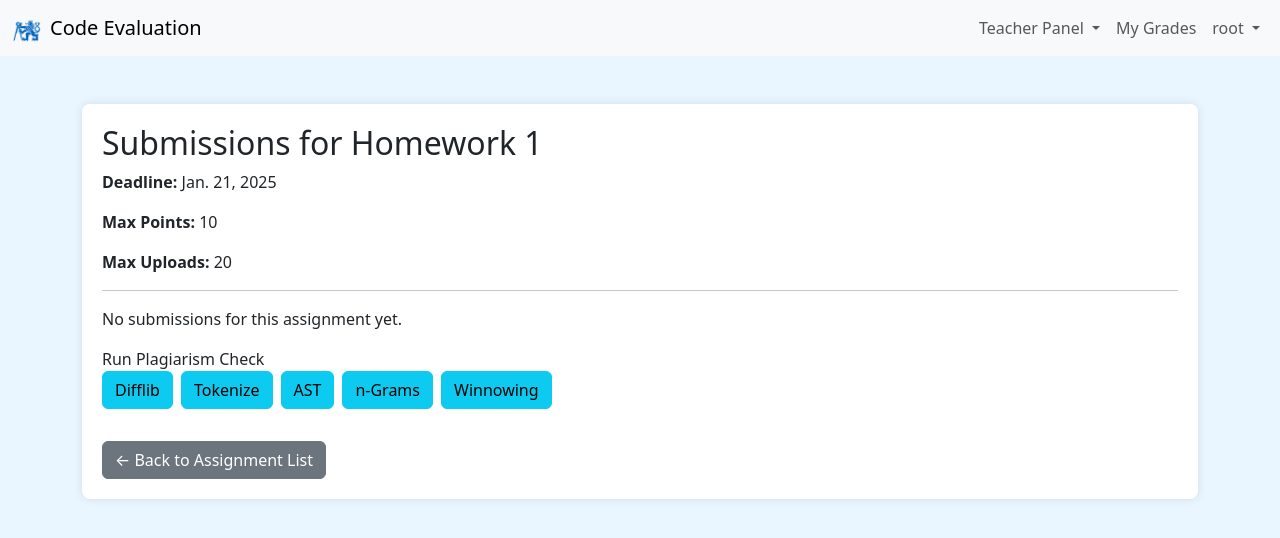
After one commit to SMARTcla/CVUT_Bachelor_Thesis, a Django app: page /teacher/assignments/1/submissions/ in a window 1280 px wide. The commit adds this page. Shown: the top 538 px of the page. Run offline with Django 5.2, Linux system fonts and the light colour scheme; a user stored in the database is signed in; data comes from the database, SQL or seed files in the repository; both versions use the stored data as it was after the commit; some libraries are stand-ins or nearby versions.

Commit message:
Add anti-plagiat system

```diff
--- a/upload/models.py
+++ b/upload/models.py
@@ -8,8 +8,11 @@ from django.core.exceptions import ValidationError
 import markdown
 from django.utils.html import mark_safe
 
-def user_directory_path(instance, filename):
-    return f'user_{instance.user.id}/{filename}'
+def document_upload_path(instance, filename):
+    username = instance.user.username
+    subject_name = instance.assignment.subject.name
+    assignment_no = instance.assignment.number
+    return f"{username}/{subject_name}/{assignment_no}/{filename}"
 
 def validate_file_extension(value):
     ext = os.path.splitext(value.name)[1]
@@ -43,7 +46,10 @@ class Document(models.Model):
     assignment = models.ForeignKey(Assignment, on_delete=models.CASCADE, related_name='documents')
     user = models.ForeignKey(User, on_delete=models.CASCADE)
     description = models.CharField(max_length=255, blank=True)
-    document = models.FileField(upload_to=user_directory_path, validators=[validate_file_extension])
+    document = models.FileField(
+        upload_to=document_upload_path,
+        validators=[validate_file_extension]
+    )
     uploaded_at = models.DateTimeField(auto_now_add=True)
     test_result = models.CharField(max_length=255, blank=True, null=True)
     grade = models.PositiveIntegerField(default=0)
--- a/upload/templates/upload/teacher/assignment_list.html
+++ b/upload/templates/upload/teacher/assignment_list.html
@@ -22,6 +22,9 @@
                 <td>{{ assignment.deadline }}</td>
                 <td>{{ assignment.number }}</td>
                 <td>
+                    <a href="{% url 'upload:teacher_assignment_submissions' pk=assignment.pk %}" class="btn btn-sm btn-info">
+                        View Submissions
+                    </a>
                     <a href="{% url 'upload:teacher_assignment_delete' pk=assignment.pk %}" class="btn btn-sm btn-danger">
                         Delete
                     </a>
--- /dev/null
+++ b/upload/templates/upload/teacher/assignment_submissions.html
@@ -0,0 +1,60 @@
+{% extends 'upload/base.html' %}
+{% load static %}
+{% block content %}
+<div class="content-container">
+    <h2>Submissions for {{ assignment.name }}</h2>
+    <p><strong>Deadline:</strong> {{ assignment.deadline }}</p>
+    <p><strong>Max Points:</strong> {{ assignment.max_points }}</p>
+    <p><strong>Max Uploads:</strong> {{ assignment.max_uploads }}</p>
+    <hr>
+    {% if submissions %}
+        <table class="table table-striped">
+            <thead>
+                <tr>
+                    <th>Student Username</th>
+                    <th>Submitted Code</th>
+                    <th>Grade</th>
+                    <th>Uploaded At</th>
+                </tr>
+            </thead>
+            <tbody>
+                {% for submission in submissions %}
+                    <tr>
+                        <td>{{ submission.user.username }}</td>
+                        <td>
+                            <a href="{% url 'upload:document_detail' pk=submission.pk %}">View Code</a>
+                        </td>
+                        <td>{{ submission.grade }} / {{ assignment.max_points }}</td>
+                        <td>{{ submission.uploaded_at|date:"d.m.Y H:i" }}</td>
+                    </tr>
+                {% endfor %}
+            </tbody>
+        </table>
+    {% else %}
+        <p>No submissions for this assignment yet.</p>
+    {% endif %}
+    <div class="dropdown mb-3">
+        Run Plagiarism Check
+        <div class="d-flex flex-wrap gap-2 mb-3">
+            <a href="{% url 'upload:teacher_plagiarism_check' assignment_id=assignment.pk method='difflib' %}" class="btn btn-info">
+              Difflib
+            </a>
+            <a href="{% url 'upload:teacher_plagiarism_check' assignment_id=assignment.pk method='tokenize' %}" class="btn btn-info">
+              Tokenize
+            </a>
+            <a href="{% url 'upload:teacher_plagiarism_check' assignment_id=assignment.pk method='ast' %}" class="btn btn-info">
+              AST
+            </a>
+            <a href="{% url 'upload:teacher_plagiarism_check' assignment_id=assignment.pk method='ngrams' %}" class="btn btn-info">
+              n-Grams
+            </a>
+            <a href="{% url 'upload:teacher_plagiarism_check' assignment_id=assignment.pk method='winnowing' %}" class="btn btn-info">
+              Winnowing
+            </a>
+          </div>
+    </div>
+    <a href="{% url 'upload:teacher_assignment_list' pk=assignment.subject.pk %}" class="btn btn-secondary mt-3">
+        &larr; Back to Assignment List
+    </a>
+</div>
+{% endblock %}
--- a/upload/urls.py
+++ b/upload/urls.py
@@ -28,5 +28,6 @@ urlpatterns = [
     path('teacher/subjects/<int:pk>/assignments/', views.teacher_assignment_list, name='teacher_assignment_list'),
     path('teacher/subjects/<int:pk>/assignments/create/', views.teacher_assignment_create, name='teacher_assignment_create'),
     path('teacher/assignments/delete/<int:pk>/', views.teacher_assignment_delete, name='teacher_assignment_delete'),
-
+    path('teacher/assignments/<int:pk>/submissions/', views.teacher_assignment_submissions, name='teacher_assignment_submissions'),
+    path('teacher/assignments/<int:assignment_id>/plagiarism/<str:method>/', views.teacher_plagiarism_check, name='teacher_plagiarism_check'),
 ]
--- a/upload/views.py
+++ b/upload/views.py
@@ -12,6 +12,13 @@ from .forms import TestFileForm, DocumentForm, SignUpForm, SubjectForm, Assignme
 from .models import Document, Subject, Assignment
 from django.core.files.base import ContentFile
 from django.contrib import messages
+from .antiplagiarism import (
+    plagiarism_score_difflib,
+    plagiarism_score_tokenize,
+    plagiarism_score_ast,
+    plagiarism_score_ngrams,
+    plagiarism_score_winnowing
+)
 
 def is_teacher(user):
     return user.is_superuser or user.groups.filter(name='Teachers').exists()
@@ -308,18 +315,21 @@ def upload_test_file(request, subject_abbr, assignment_number):
 
 @login_required
 def document_detail(request, pk):
-    document = get_object_or_404(Document, pk=pk, user=request.user)
-    code_content = None
-    try:
-        with open(document.document.path, 'r') as f:
-            code_content = f.read()
-    except Exception as e:
-        code_content = f"No code found: {e}"
+    document = get_object_or_404(Document, pk=pk)
+    if document.user == request.user or is_teacher(request.user):
+        try:
+            with open(document.document.path, 'r') as f:
+                code_content = f.read()
+        except Exception as e:
+            code_content = f"No code found: {e}"
 
-    return render(request, 'upload/document_detail.html', {
-        'document': document,
-        'code_content': code_content,
-    })
+        return render(request, 'upload/document_detail.html', {
+            'document': document,
+            'code_content': code_content,
+        })
+    else:
+        from django.http import Http404
+        raise Http404("No Document matches the given query.")
 
 
 @login_required
@@ -430,3 +440,76 @@ def assignment_code_editor(request, subject_name, assignment_id):
         'assignment': assignment,
         'initial_code': initial_code,
     })
+
+
+
+@login_required
+@user_passes_test(is_teacher)
+def teacher_assignment_submissions(request, pk):
+    """
+    Displays a list of all submissions for a given assignment.
+    """
+    assignment = get_object_or_404(Assignment, pk=pk)
+    submissions = assignment.documents.all().order_by('-uploaded_at')
+
+    return render(request, 'upload/teacher/assignment_submissions.html', {
+        'assignment': assignment,
+        'submissions': submissions,
+    })
+
+
+@login_required
+@user_passes_test(is_teacher)
+def teacher_plagiarism_check(request, assignment_id, method):
+    assignment = get_object_or_404(Assignment, pk=assignment_id)
+
+    docs = Document.objects.filter(assignment=assignment).order_by('-uploaded_at')
+    submissions = {}
+    for doc in docs:
+        if doc.user.username not in submissions:
+            submissions[doc.user.username] = doc
+
+    usernames = list(submissions.keys())
+    n = len(usernames)
+    pairwise_results = []
+    for i in range(n):
+        for j in range(i + 1, n):
+            user1 = usernames[i]
+            user2 = usernames[j]
+            try:
+                with open(submissions[user1].document.path, 'r') as f:
+                    code1 = f.read()
+            except Exception:
+                code1 = ""
+            try:
+                with open(submissions[user2].document.path, 'r') as f:
+                    code2 = f.read()
+            except Exception:
+                code2 = ""
+            score = 0
+            if method == 'difflib':
+                score = plagiarism_score_difflib(code1, code2)
+            elif method == 'tokenize':
+                score = plagiarism_score_tokenize(code1, code2)
+            elif method == 'ast':
+                score = plagiarism_score_ast(code1, code2)
+            elif method == 'ngrams':
+                score = plagiarism_score_ngrams(code1, code2)
+            elif method == 'winnowing':
+                score = plagiarism_score_winnowing(code1, code2)
+            pairwise_results.append((user1, user2, score))
+    max_scores = {}
+    for user in usernames:
+        max_score = 0
+        for (u1, u2, score) in pairwise_results:
+            if u1 == user or u2 == user:
+                if score > max_score:
+                    max_score = score
+        max_scores[user] = max_score
+
+    return render(request, 'upload/teacher/plagiarism_results.html', {
+        'assignment': assignment,
+        'pairwise_results': pairwise_results,
+        'max_scores': max_scores,
+        'method': method,
+    })
```
Also changed, not shown: upload/antiplagiarism.py (added, +72 -0 lines), upload/templates/upload/teacher/plagiarism_results.html (added, +49 -0 lines), db.sqlite3, upload/migrations/0001_initial.py.
